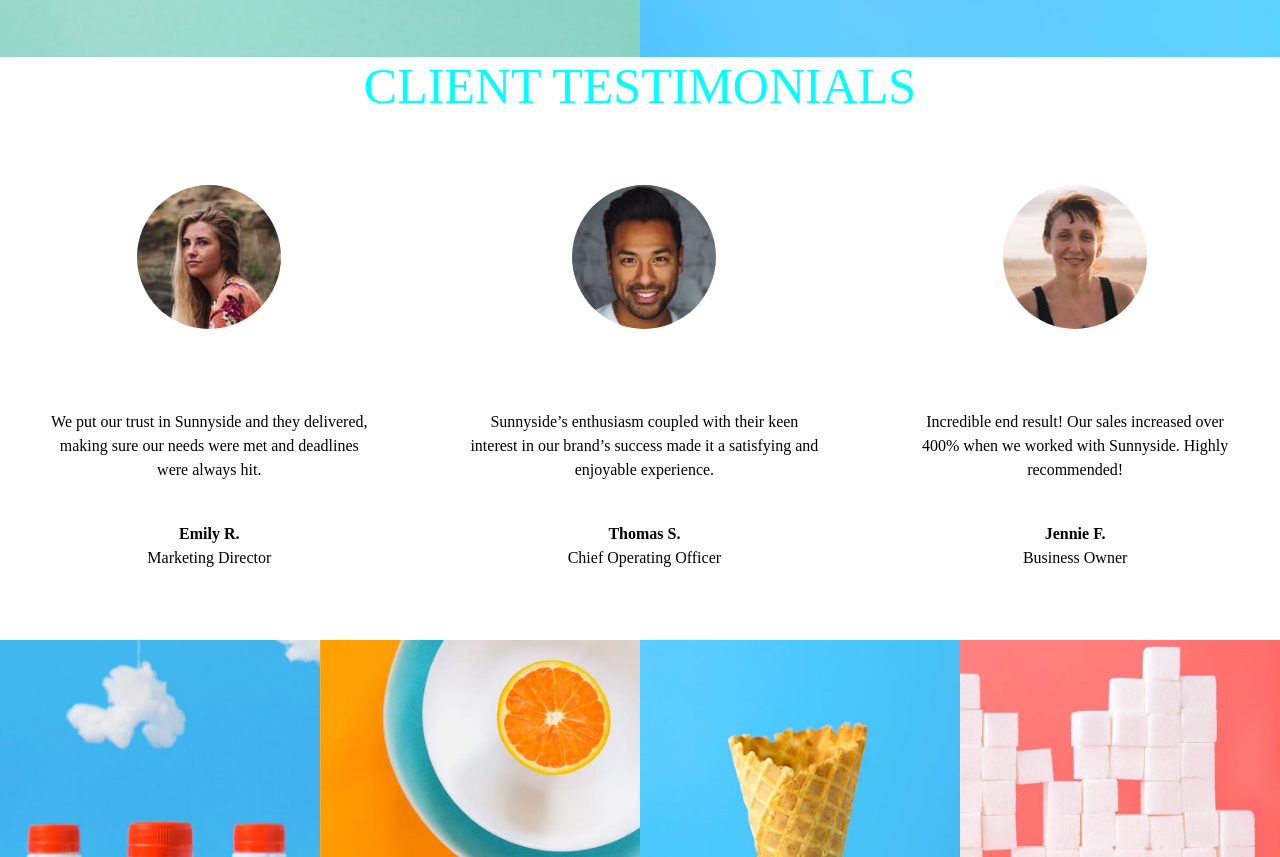
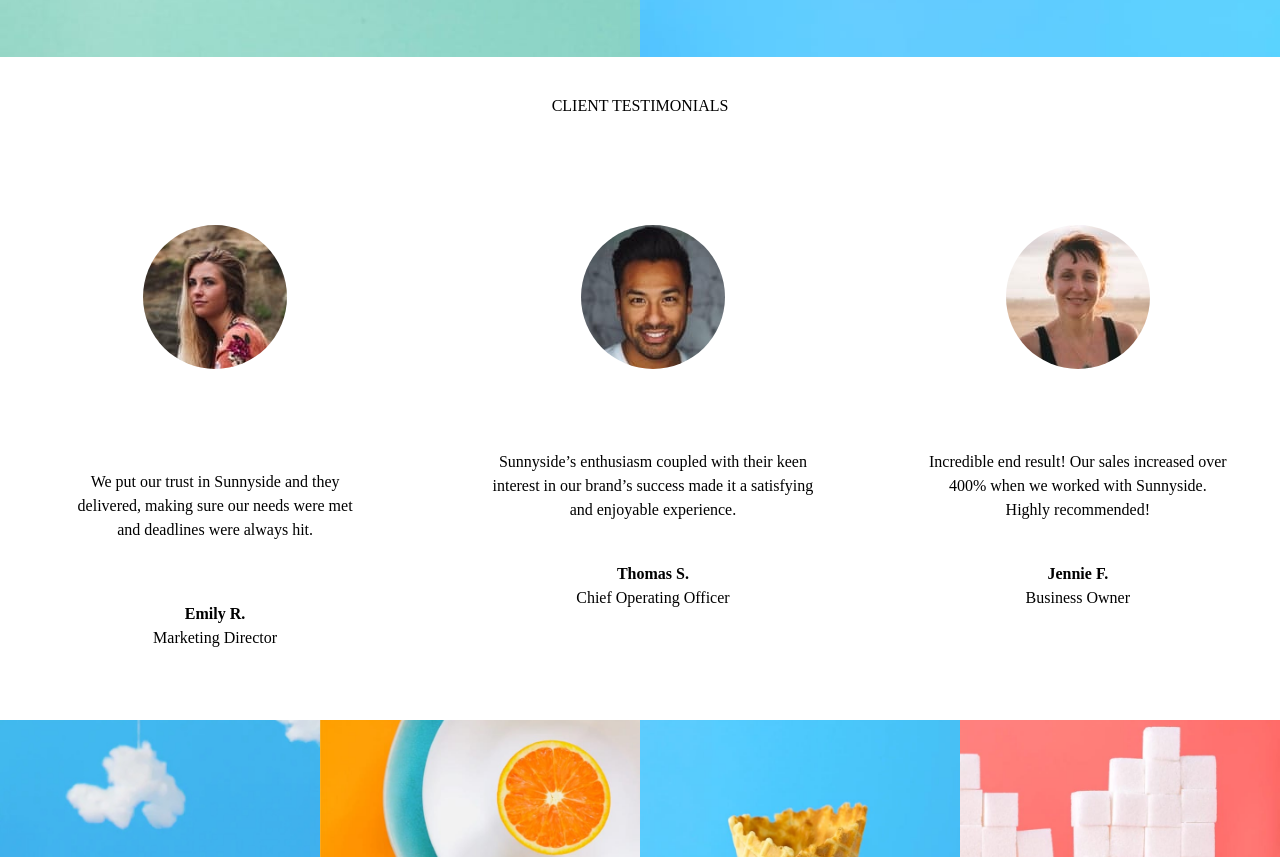
Before and after one commit to Toluwani2024/Sunny-Side, a plain HTML site: page index.html in a window 1280 px wide. Shown: the part 2243-3100 px from the top of the page. Drawn offline with Linux system fonts and the light colour scheme.

Commit message:
Updated project with corrections

```diff
--- a/index.css
+++ b/index.css
@@ -253,6 +253,12 @@ max-width: 350px;
    background-color: rgb(255, 255, 255);
    gap: 100px;
 }
+.head{
+    font-size: medium;
+    color: black;
+    padding: 40px;
+    text-align: center;
+}
 .testimonials{
     display: flex;
     justify-content: space-between;
@@ -279,6 +285,7 @@ max-width: 350px;
     margin-top: 40px;
     font-size: medium;
     color: black;
+    padding: 20px;
 
 }
 
```
